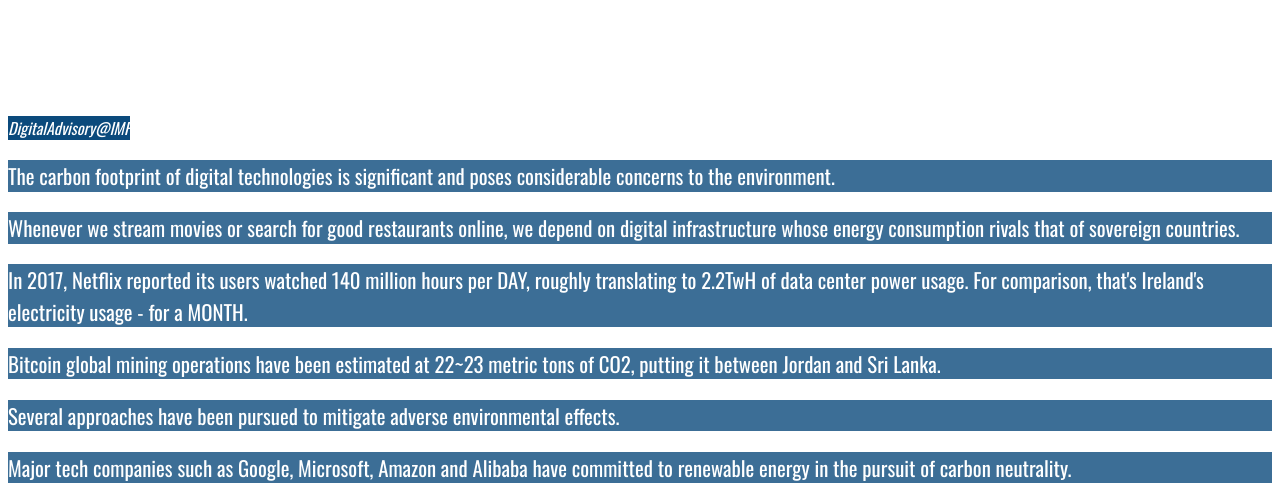
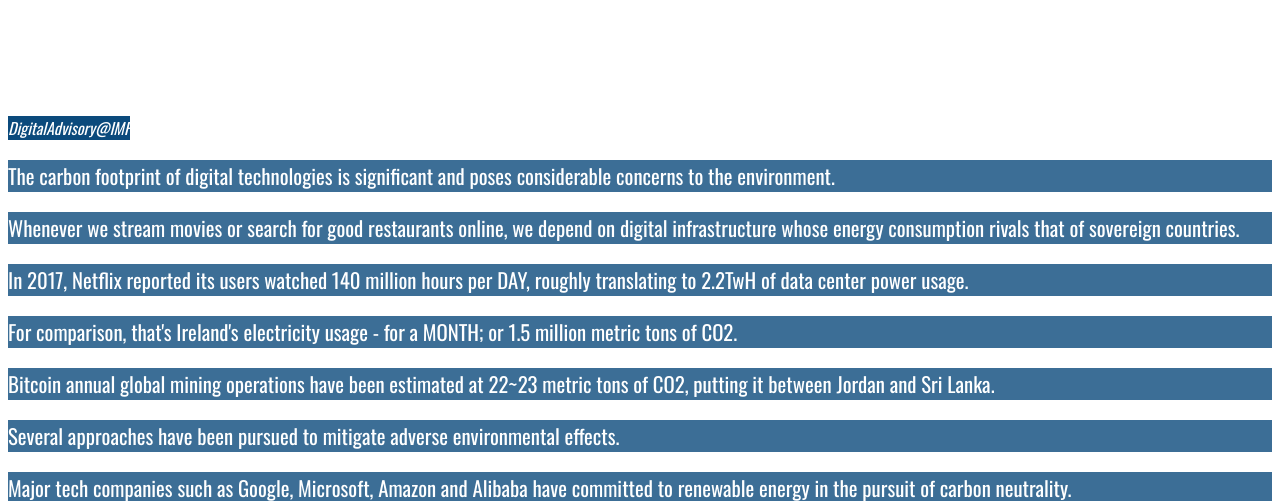
Before and after one commit to iennacca/imf.dau.webstories, a plain HTML site: page ccu/carbonfootprint/index.html in a window 1280 px wide. Shown: the top 501 px of the page. Drawn offline with nearby package versions, Linux system fonts and the light colour scheme.

Commit message:
Added netflix-compare

```diff
--- a/ccu/carbonfootprint/index.html
+++ b/ccu/carbonfootprint/index.html
@@ -2,7 +2,7 @@
 <html ⚡>
   <head>
     <meta charset="utf-8">
-    <title>Examining the carbon footprints of select digital technologies</title>
+    <title>Examining the carbon footprint of select digital technologies</title>
     <link rel="canonical" href="index.html">
     <meta name="viewport" content="width=device-width,minimum-scale=1,initial-scale=1">
     <script async src="https://cdn.ampproject.org/v0.js"></script>
@@ -116,7 +116,20 @@
           </amp-img>
         </amp-story-grid-layer>
         <amp-story-grid-layer template="vertical" class="bottom">
-          <p>In 2017, Netflix reported its users watched 140 million hours per DAY, roughly translating to 2.2TwH of data center power usage. For comparison, that's Ireland's electricity usage - for a MONTH.</p>
+          <p>In 2017, Netflix reported its users watched 140 million hours per DAY, roughly translating to 2.2TwH of data center power usage.</p>
+        </amp-story-grid-layer>
+      </amp-story-page>
+
+      <!-- netflix-compare -->
+      <amp-story-page id="netflix-compare">
+        <amp-story-grid-layer template="fill">
+          <amp-img src="/ccu/carbonfootprint/assets/climatechange.netflix.jpg"
+              width="720" height="1280"
+              layout="responsive">
+          </amp-img>
+        </amp-story-grid-layer>
+        <amp-story-grid-layer template="vertical" class="bottom">
+          <p>For comparison, that's Ireland's electricity usage - for a MONTH; or 1.5 million metric tons of CO2.</p>
         </amp-story-grid-layer>
       </amp-story-page>
 
@@ -129,7 +142,7 @@
           </amp-img>
         </amp-story-grid-layer>
         <amp-story-grid-layer template="vertical" class="bottom">
-          <p>Bitcoin global mining operations have been estimated at 22~23 metric tons of CO2, putting it between Jordan and Sri Lanka.</p>
+          <p>Bitcoin annual global mining operations have been estimated at 22~23 metric tons of CO2, putting it between Jordan and Sri Lanka.</p>
         </amp-story-grid-layer>
       </amp-story-page>
 
```
